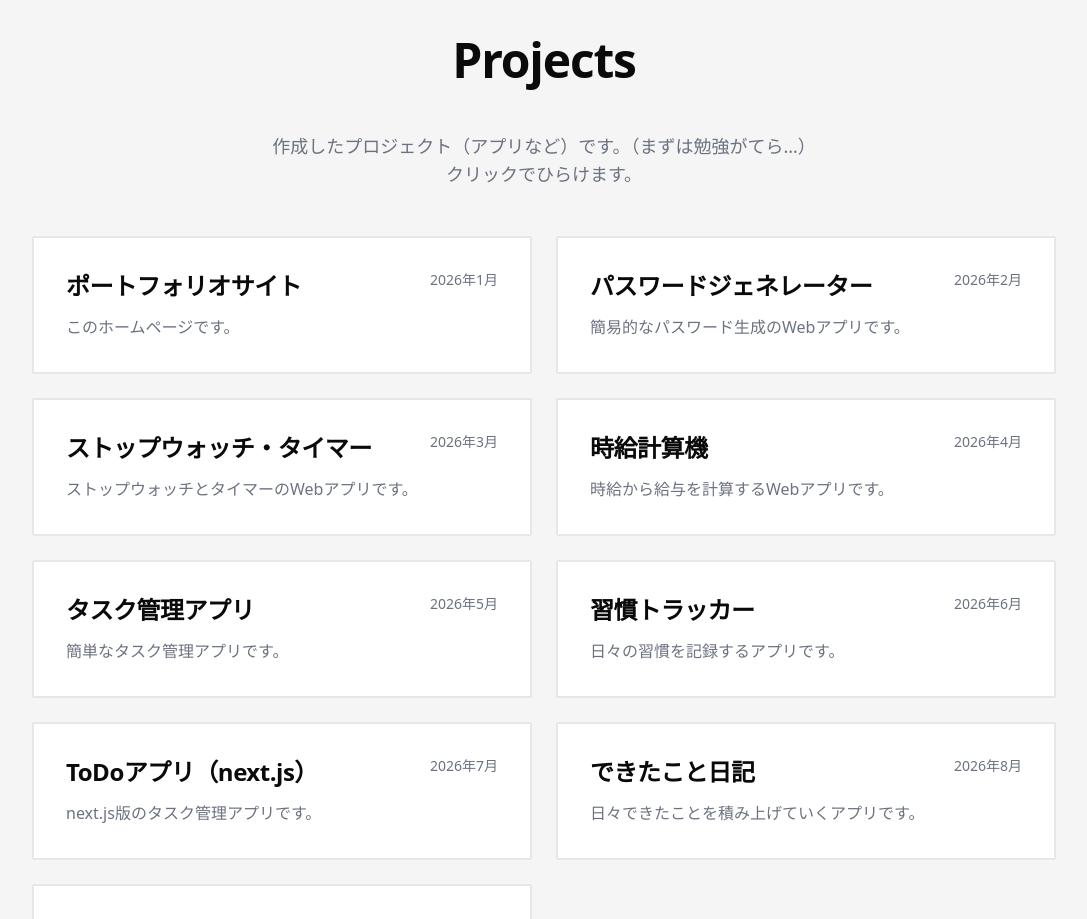
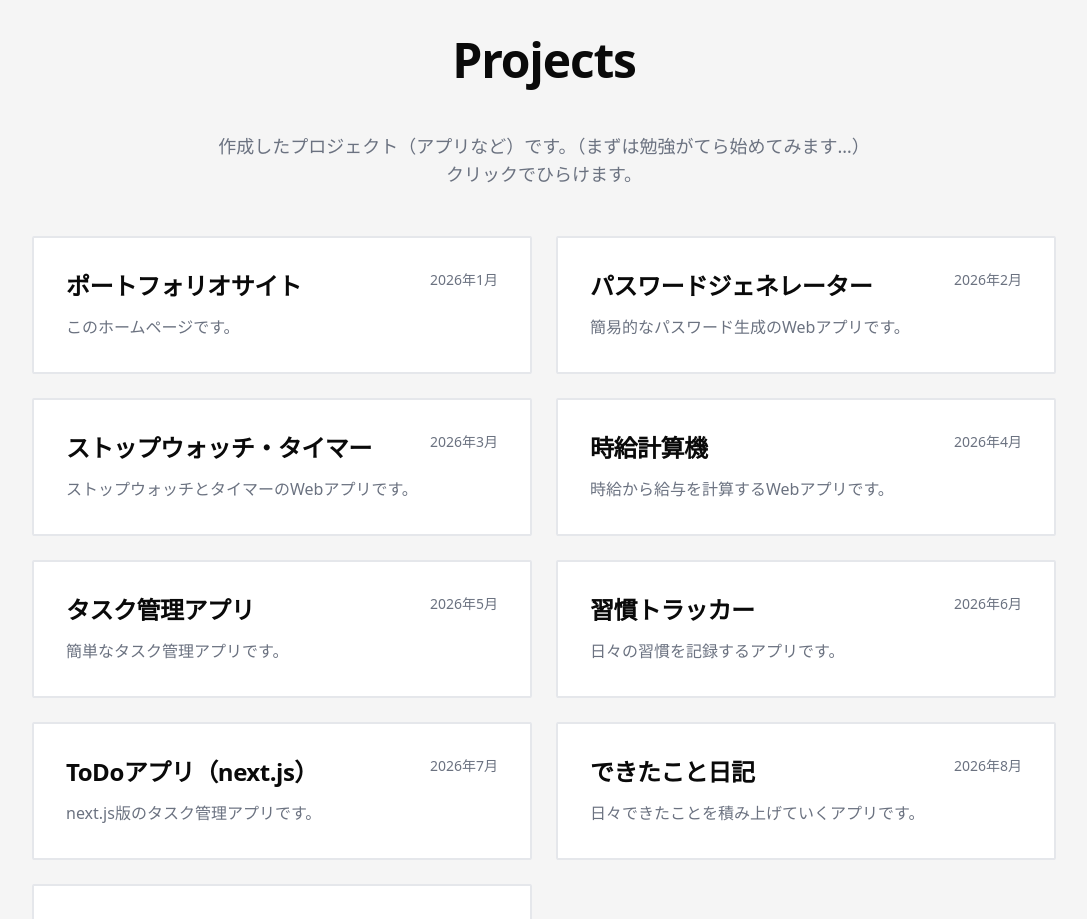
Before and after one commit to sanbay3/san_bay3_portfolio, a Next.js app: page / in a window 1280 px wide. Shown: the part 2720-3639 px from the top of the page, without its empty margins (96-1183 px from the left). Built offline with nearby package versions, Linux system fonts and the light colour scheme.

Commit message:
minor change of description

```diff
--- a/components/Projects.tsx
+++ b/components/Projects.tsx
@@ -97,7 +97,7 @@ export default function Projects() {
         <h2 className="section-title">Projects</h2>
 
         <p className="text-text-muted mb-12 text-lg max-w-2xl mx-auto text-center">
-          作成したプロジェクト（アプリなど）です。（まずは勉強がてら…）
+          作成したプロジェクト（アプリなど）です。（まずは勉強がてら始めてみます…）
           <br />
           クリックでひらけます。
         </p>
```
